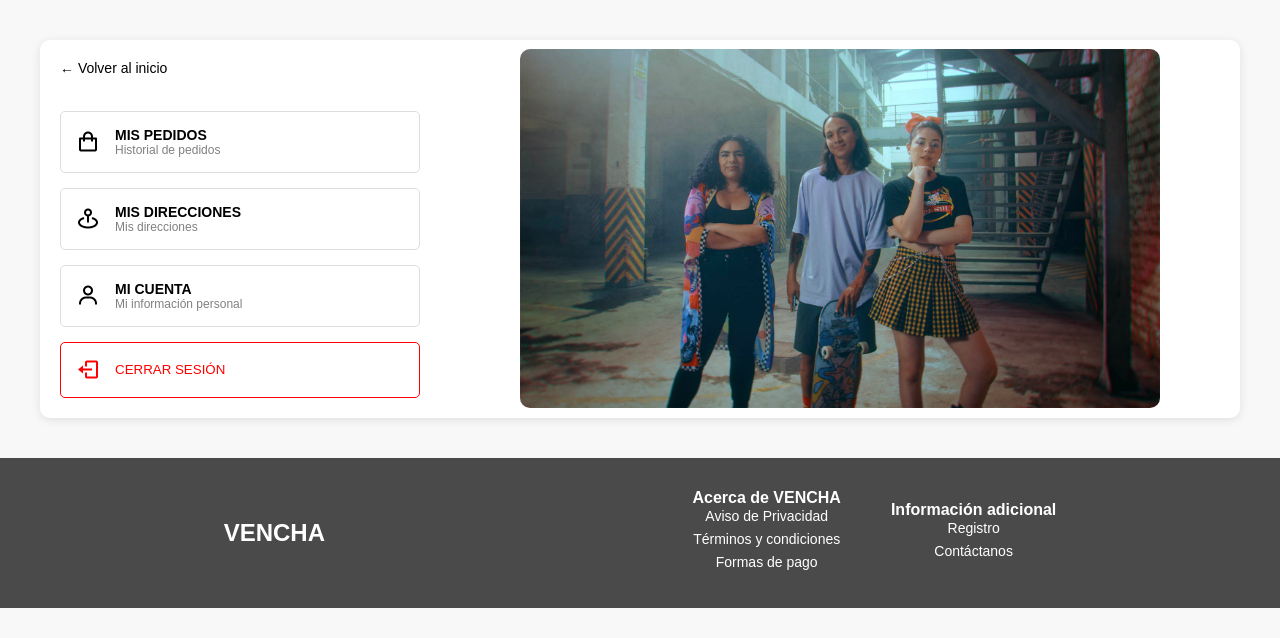
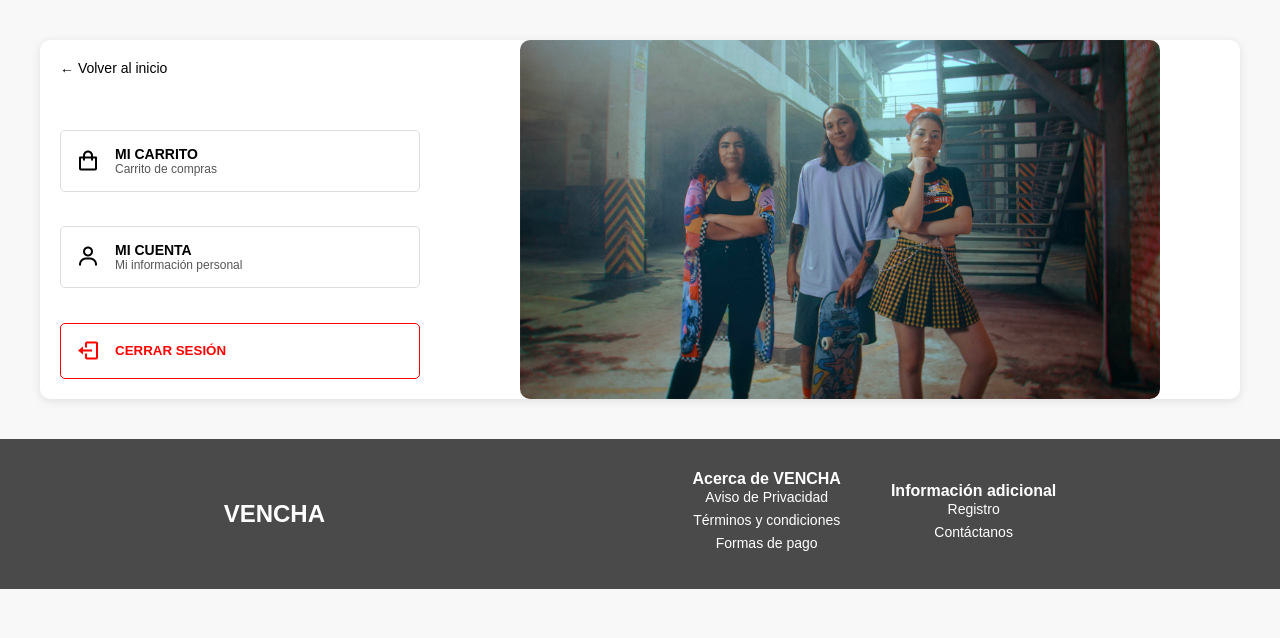
Before and after one commit to ItsMeZeVas/Vencha_Grupo_1_Tecnologias, a PHP site: page /user.html in a window 1280 px wide. Shown: the part 62-700 px from the top of the page. Run offline with PHP 8.4, Linux system fonts and the light colour scheme.

Commit message:
Usuario Link

```diff
--- a/PagProductos.html
+++ b/PagProductos.html
@@ -12,7 +12,7 @@
         <div class="headerPart-1">
             <a href="IndexPrincipal.html" class="header-logo" aria-label="Volver a la página principal">
                 <i class='bx bx-arrow-back'></i>
-                <h1 class="logo-text">VENCHA</h1>
+                <h1 class="Logo">VENCHA</h1>
             </a>
             <div class="icons">
                 <div class="search-wrapper">
--- a/PagProductosMujer.html
+++ b/PagProductosMujer.html
@@ -12,7 +12,7 @@
         <div class="headerPart-1">
             <a href="IndexPrincipal.html" class="header-logo" aria-label="Volver a la página principal">
                 <i class='bx bx-arrow-back'></i>
-                <h1 class="logo-text">VENCHA</h1>
+                <h1 class="Logo">VENCHA</h1>
             </a>
             <div class="icons">
                 <div class="search-wrapper">
--- a/user.html
+++ b/user.html
@@ -20,24 +20,17 @@
             <a href="IndexPrincipal.html" class="back">← Volver al inicio</a>
             <button class="account-option" aria-label="Ver historial de pedidos">
                 <i class='bx bx-shopping-bag'></i>
-                <div>
-                    <strong>MIS PEDIDOS</strong>
-                    <p>Historial de pedidos</p>
-                </div>
-            </button>
-            <button class="account-option" aria-label="Ver mis direcciones guardadas">
-                <i class='bx bx-map-pin'></i>
-                <div>
-                    <strong>MIS DIRECCIONES</strong>
-                    <p>Mis direcciones</p>
-                </div>
+                <a href="cart.html">
+                    <strong>MI CARRITO</strong>
+                    <p>Carrito de compras</p>
+                </a>
             </button>
             <button class="account-option" aria-label="Ver mi información personal">
                 <i class='bx bx-user'></i>
-                <div>
+                <a href="Profile.html">
                     <strong>MI CUENTA</strong>
                     <p>Mi información personal</p>
-                </div>
+                </a>
             </button>
             <button class="account-option logout" aria-label="Cerrar sesión">
                 <i class='bx bx-log-out'></i>
--- a/user_styles.css
+++ b/user_styles.css
@@ -97,6 +97,10 @@
     color: black;
 }
 
+.account-option a {
+ text-decoration: none;
+}
+
 .account-option div {
     display: flex;
     flex-direction: column;
@@ -104,11 +108,12 @@
 
 .account-option strong {
     font-size: 14px;
+    color: black;
 }
 
 .account-option p {
     font-size: 12px;
-    color: gray;
+    color: #555555;
 }
 
 .account-option:hover {
@@ -118,6 +123,7 @@
 /* Botón de cerrar sesión */
 .logout {
     color: red;
+    font-weight: bold;
     border: 1px solid red;
 }
 
```
